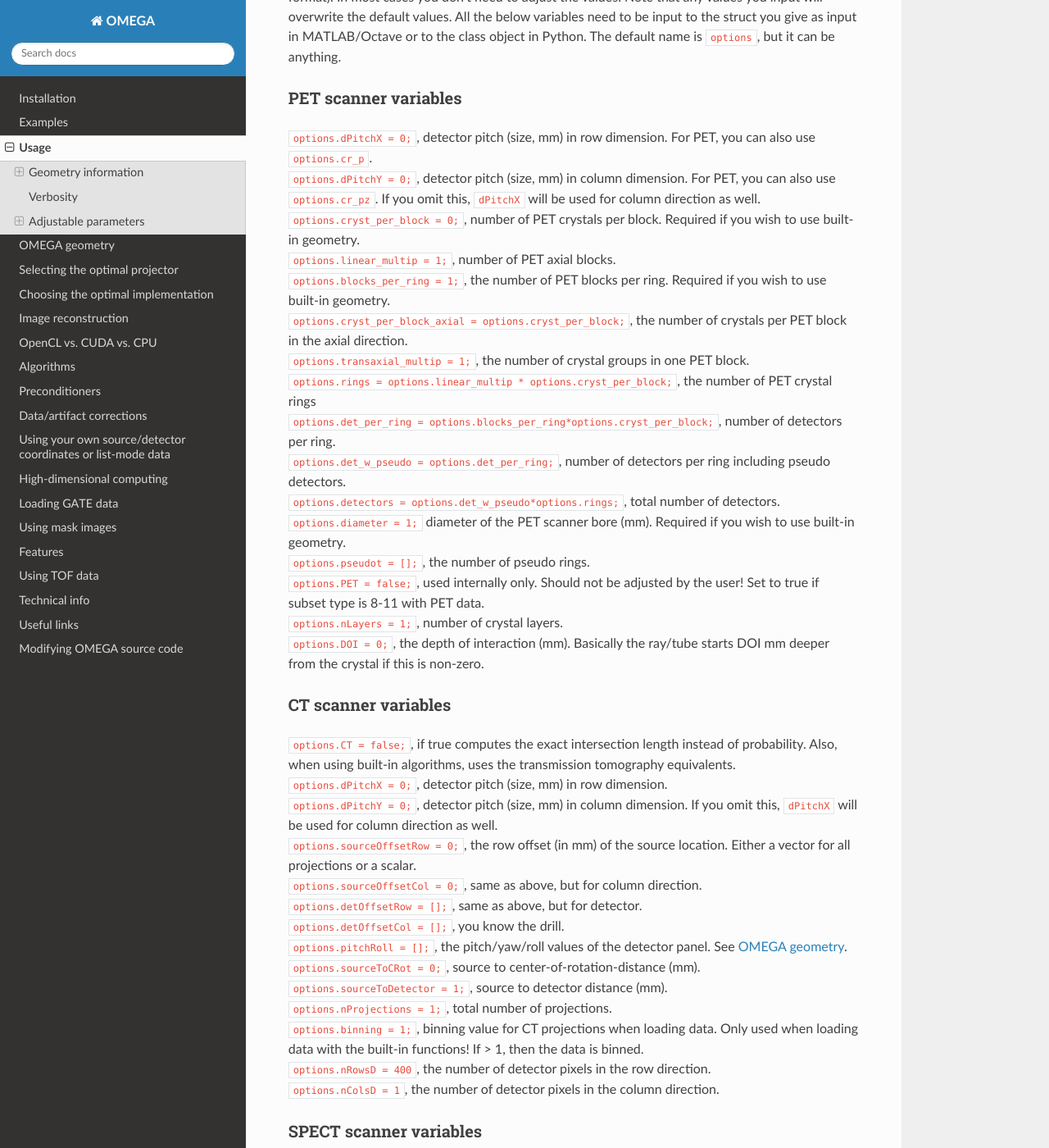
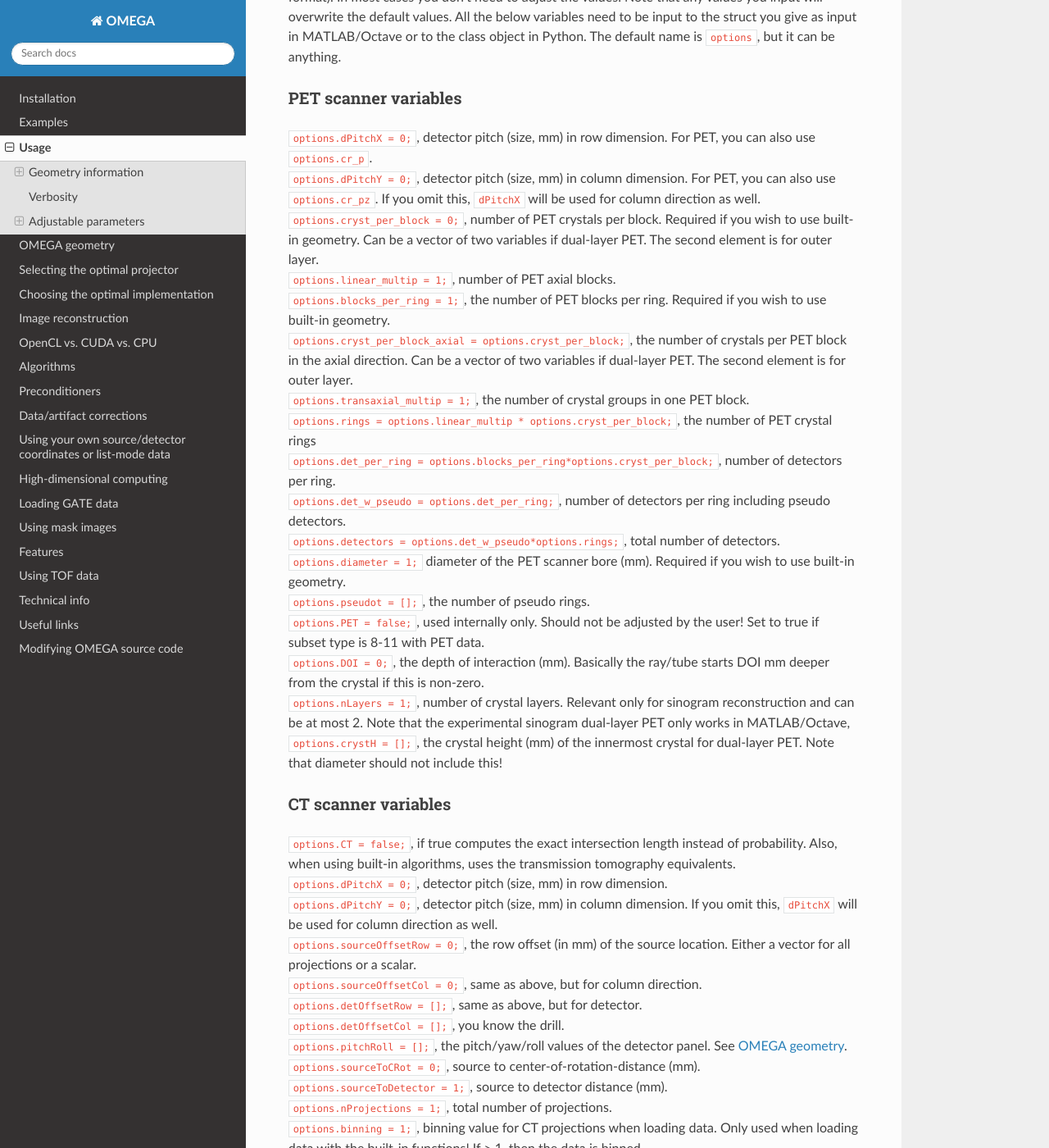
Before and after one commit to villekf/OMEGA-doc, a Sphinx documentation site: the page built from docs/source/usage.rst, in a window 1280 px wide and 1400 px high, scrolled down 4421 px. Shown: the whole window at 82% size. Built offline with Sphinx 7.4.7 and the Read the Docs theme 3.1.0, drawn with Linux system fonts in a browser that asks for light colours.

Commit message:
Update usage.rst

```diff
--- a/docs/source/usage.rst
+++ b/docs/source/usage.rst
@@ -110,10 +110,10 @@ PET scanner variables
 ^^^^^^^^^^^^^^^^^^^^^
 | ``options.dPitchX = 0;``, detector pitch (size, mm) in row dimension. For PET, you can also use ``options.cr_p``.
 | ``options.dPitchY = 0;``, detector pitch (size, mm) in column dimension. For PET, you can also use ``options.cr_pz``. If you omit this, ``dPitchX`` will be used for column direction as well.
-| ``options.cryst_per_block = 0;``, number of PET crystals per block. Required if you wish to use built-in geometry.
+| ``options.cryst_per_block = 0;``, number of PET crystals per block. Required if you wish to use built-in geometry. Can be a vector of two variables if dual-layer PET. The second element is for outer layer.
 | ``options.linear_multip = 1;``, number of PET axial blocks.
 | ``options.blocks_per_ring = 1;``, the number of PET blocks per ring. Required if you wish to use built-in geometry.
-| ``options.cryst_per_block_axial = options.cryst_per_block;``, the number of crystals per PET block in the axial direction.
+| ``options.cryst_per_block_axial = options.cryst_per_block;``, the number of crystals per PET block in the axial direction. Can be a vector of two variables if dual-layer PET. The second element is for outer layer.
 | ``options.transaxial_multip = 1;``, the number of crystal groups in one PET block.
 | ``options.rings = options.linear_multip * options.cryst_per_block;``, the number of PET crystal rings
 | ``options.det_per_ring = options.blocks_per_ring*options.cryst_per_block;``, number of detectors per ring.
@@ -122,8 +122,9 @@ PET scanner variables
 | ``options.diameter = 1;`` diameter of the PET scanner bore (mm). Required if you wish to use built-in geometry.
 | ``options.pseudot = [];``, the number of pseudo rings.
 | ``options.PET = false;``, used internally only. Should not be adjusted by the user! Set to true if subset type is 8-11 with PET data.
-| ``options.nLayers = 1;``, number of crystal layers.
 | ``options.DOI = 0;``, the depth of interaction (mm). Basically the ray/tube starts DOI mm deeper from the crystal if this is non-zero.
+| ``options.nLayers = 1;``, number of crystal layers. Relevant only for sinogram reconstruction and can be at most 2. Note that the experimental sinogram dual-layer PET only works in MATLAB/Octave,
+| ``options.crystH = [];``, the crystal height (mm) of the innermost crystal for dual-layer PET. Note that diameter should not include this!
 
 CT scanner variables
 ^^^^^^^^^^^^^^^^^^^^
```
